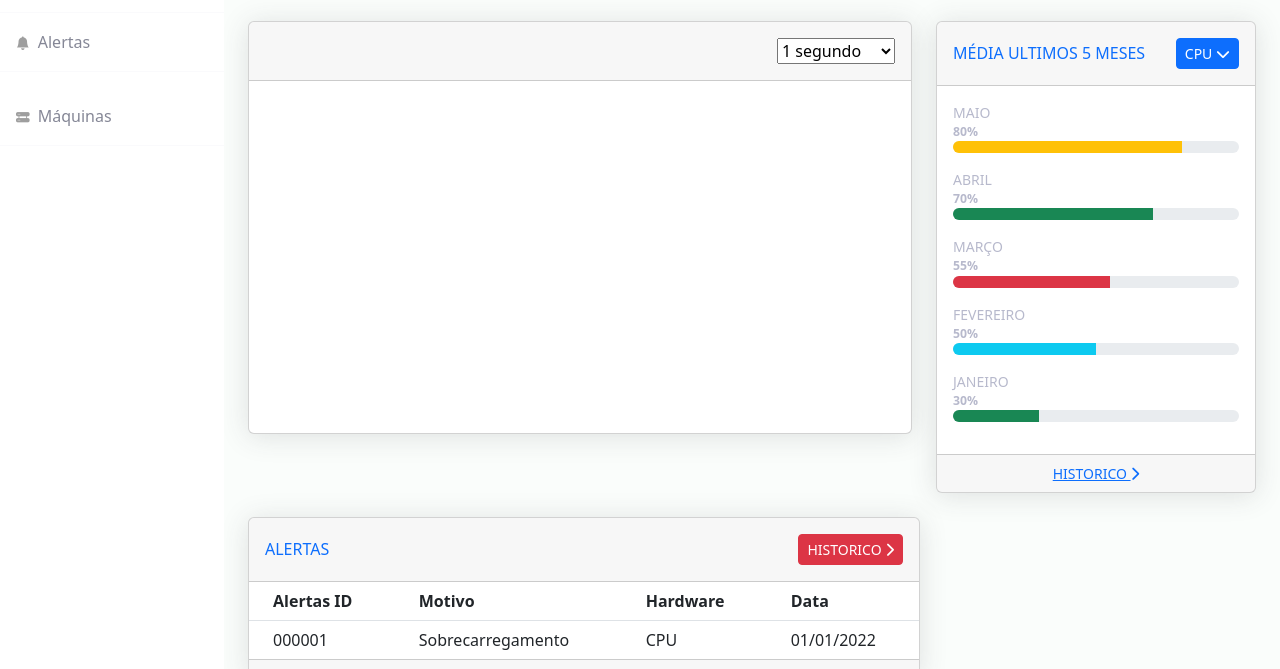
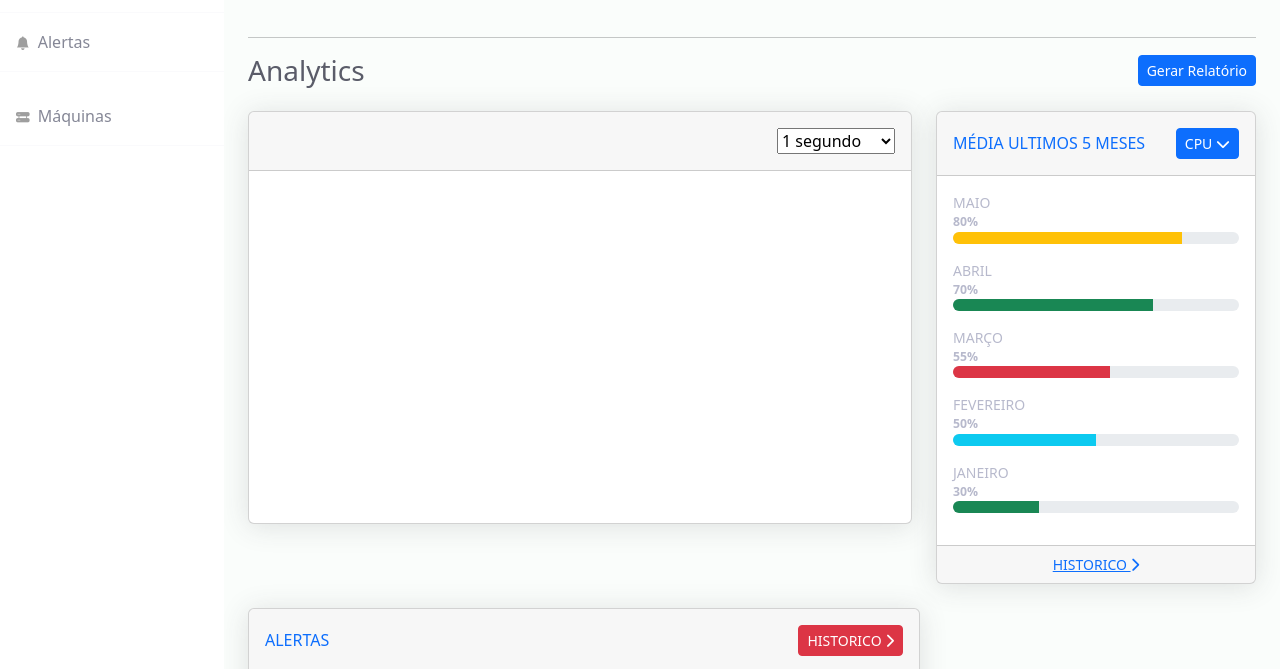
Before and after one commit to KauanCavazani/Projeto-individual-2Sem, a website with bundled scripts: page site/public/restrito/dashboard.html in a window 1280 px wide. Shown: the part 131-800 px from the top of the page. Built offline with nearby package versions, Linux system fonts and the light colour scheme; no server answers.

Commit message:
add: area dos alanlytics

```diff
--- a/site/public/restrito/dashboard.html
+++ b/site/public/restrito/dashboard.html
@@ -42,7 +42,12 @@
                             </div>
 
                             <!-- Area Chart -->
+                            <hr class="sidebar-divider">
                             <div class="row">
+                                <div class="d-sm-flex align-items-center justify-content-between mb-4">
+                                    <h1 class="h3 mb-0 text-gray-800" id="titulo-macAdress">Analytics</h1>
+                                    <input id="btn-gerarRelatorio" class="dropdown-toggle btn btn-primary btn-sm" type="button" value="Gerar Relatório">
+                                </div>
                                 <div class="col-xl-8 col-lg-7">
                                     <div class="card mb-4">
                                         <div
@@ -179,14 +184,7 @@
                                                     <th>Data</th>
                                                 </tr>
                                             </thead>
-                                            <tbody id="corpo-tabela-alertas">
-                                                <tr>
-                                                    <td><a>000001</a></td>
-                                                    <td>Sobrecarregamento</td>
-                                                    <td>CPU</td>
-                                                    <td><span>01/01/2022</span></td>
-                                                </tr>
-                                            </tbody>
+                                            <tbody id="corpo-tabela-alertas"></tbody>
                                         </table>
                                     </div>
                                     <div class="card-footer"></div>
```
